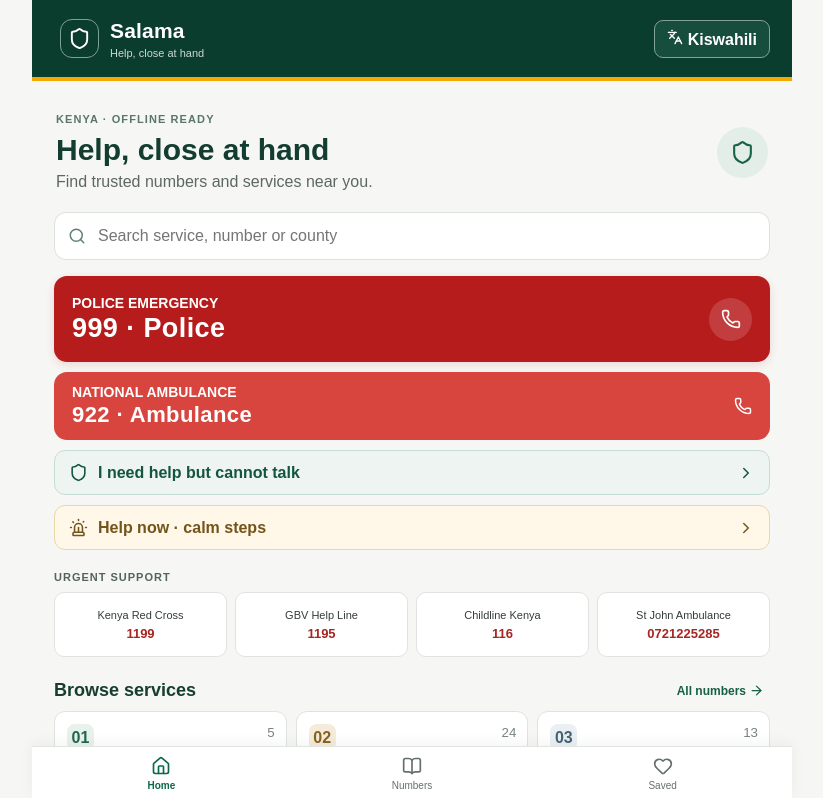
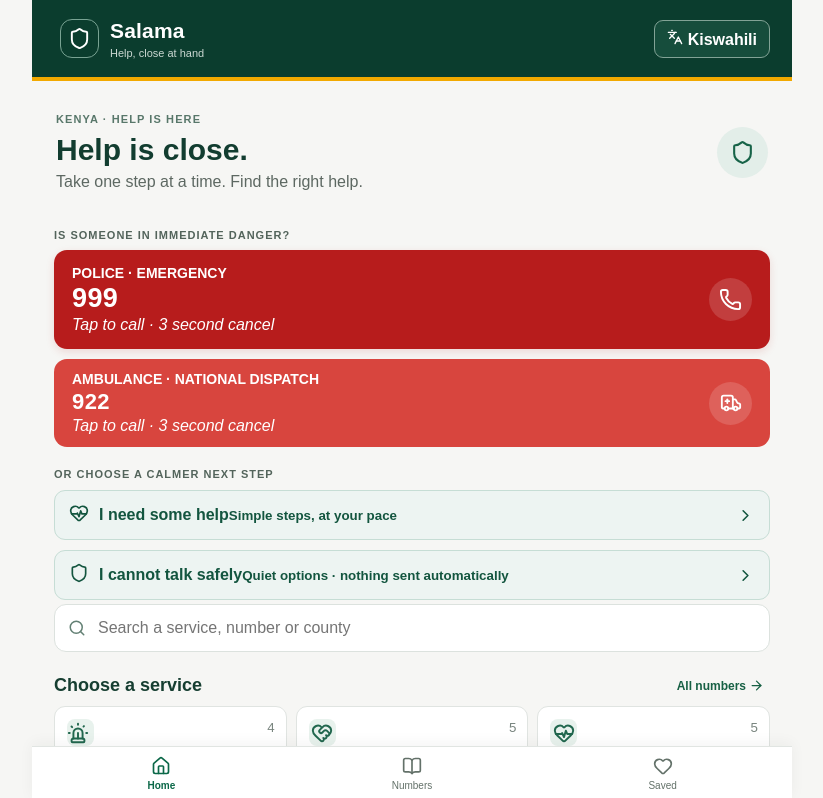
Before and after one commit to kelvinmummin-design/Salama-, a React (Vite) app: page / in a window 1280 px wide. Shown: the top 798 px of the page, without its empty margins (228-1051 px from the left). Built offline with nearby package versions, Linux system fonts and the light colour scheme.

Commit message:
Polish Salama launch and panic-friendly home

```diff
--- a/src/App.jsx
+++ b/src/App.jsx
@@ -1,11 +1,11 @@
 import React, { useEffect, useMemo, useState } from 'react';
-import { ArrowLeft, ArrowRight, BookOpen, Check, ChevronRight, Copy, Heart, Home, Languages, MapPin, Phone, Search, Shield, Siren, X } from 'lucide-react';
+import { ArrowLeft, ArrowRight, Ambulance, BookOpen, Building2, ChevronRight, Heart, HeartHandshake, HeartPulse, Home, Landmark, Languages, MapPin, Phone, Scale, Search, Shield, Siren, WalletCards, X, Zap } from 'lucide-react';
 import initialNumbers from './data/numbers.json';
 import { findCounty } from './data/countyLookup.js';
 
 const GROUPS = [
-  ['emergency','Emergency','Dharura'],['urgent-help','Urgent help','Msaada wa haraka'],['health-wellbeing','Health & wellbeing','Afya na ustawi'],
-  ['justice-rights','Justice & rights','Haki na sheria'],['citizen-services','Citizen services','Huduma za wananchi'],['education-campus','Education & campus','Elimu na vyuo'],['roads-utilities','Roads & utilities','Barabara na huduma'],['money-consumer','Money & consumer','Fedha na watumiaji']
+  ['emergency','Emergency','Dharura',Siren,'Police · ambulance','Polisi · ambulansi'],['urgent-help','Urgent help','Msaada wa haraka',HeartHandshake,'Childline · GBV · Red Cross','Childline · GBV · Msalaba Mwekundu'],['health-wellbeing','Health & wellbeing','Afya na ustawi',HeartPulse,'Health · counselling','Afya · ushauri'],
+  ['justice-rights','Justice & rights','Haki na sheria',Scale,'Rights · reporting','Haki · kuripoti'],['citizen-services','Citizen services','Huduma za wananchi',Landmark,'Huduma · immigration','Huduma · uhamiaji'],['education-campus','Education & campus','Elimu na vyuo',BookOpen,'Schools · universities','Shule · vyuo vikuu'],['roads-utilities','Roads & utilities','Barabara na huduma',Zap,'Roads · power · water','Barabara · umeme · maji'],['money-consumer','Money & consumer','Fedha na watumiaji',WalletCards,'Banks · consumer help','Benki · msaada wa wateja']
 ];
 const labels = {home:['Home','Nyumbani'],numbers:['All numbers','Namba zote'],favorites:['Saved numbers','Zilizohifadhiwa'],help:['Help now','Msaada sasa'],quiet:['Quiet help','Msaada wa siri'],privacy:['Privacy & updates','Faragha na masasisho'],group:['Numbers','Namba'],report:['Suggest a correction','Pendekeza marekebisho'],countdown:['Calling emergency services','Kupiga huduma za dharura']};
 const safeRead = (key, fallback) => { try { const value=localStorage.getItem(key); return value ? JSON.parse(value) : fallback; } catch { return fallback; } };
@@ -57,17 +57,22 @@ export default function App(){
     <header className="topbar"><button className="brand" onClick={()=>go('home')}><span className="brand-mark"><Shield size={23}/></span><span><strong>Salama</strong><small>{txt('Help, close at hand','Msaada, karibu nawe',lang)}</small></span></button><button className="language" onClick={()=>setLang(lang==='en'?'sw':'en')} aria-label="Change language"><Languages size={16}/>{lang==='en'?' Kiswahili':' English'}</button></header><div className="amber-line"/>
     <main>
       {screen==='home'&&<>
-        <section className="intro"><div><p className="eyebrow">KENYA · {txt('OFFLINE READY','HUTUMIKA BILA INTANETI',lang)}</p><h1>{txt('Help, close at hand','Msaada, karibu nawe',lang)}</h1><p>{txt('Find trusted numbers and services near you.','Pata namba na huduma unazoweza kuamini.',lang)}</p></div><span className="intro-badge"><Shield size={25}/></span></section>
-        <SearchBox placeholder={txt('Search service, number or county','Tafuta huduma, namba au kaunti',lang)}/>
+        <section className="intro"><div><p className="eyebrow"><span className="kenya-mark" aria-hidden="true"><i/><i/><i/></span> KENYA · {txt('HELP IS HERE','MSAADA UPO HAPA',lang)}</p><h1>{txt('Help is close.','Msaada uko karibu.',lang)}</h1><p>{txt('Take one step at a time. Find the right help.','Chukua hatua moja kwa wakati. Pata msaada unaofaa.',lang)}</p></div><span className="intro-badge"><Shield size={25}/></span></section>
         {query?<div className="home-results">{searchRows.slice(0,6).map(n=><div key={n.id} className="search-result"><button onClick={()=>{setGroup(n.group);setScreen('group')}}><b>{name(n)}</b><small>{n.number} · {n.county}</small></button><a href={callHref(n)} aria-label={`Call ${name(n)}`}><Phone size={17}/></a></div>)}{!searchRows.length&&<p className="empty">{txt('No verified match found. Try another word or number.','Hakuna matokeo yaliyothibitishwa. Jaribu neno au namba nyingine.',lang)}</p>}<button className="inline-action" onClick={()=>go('numbers')}>{txt('Browse all numbers','Tazama namba zote',lang)} <ArrowRight size={15}/></button></div>:<>
-          {police&&<button className="emergency police" onClick={()=>startCall(police,true)}><span><small>{txt('POLICE EMERGENCY','DHARURA YA POLISI',lang)}</small><b>{police.number} · {name(police)}</b></span><span className="call-circle"><Phone size={20}/></span></button>}
-          {ambulance&&<button className="emergency ambulance" onClick={()=>startCall(ambulance,true)}><span><small>{txt('NATIONAL AMBULANCE','AMBULANSI YA TAIFA',lang)}</small><b>{ambulance.number} · {name(ambulance)}</b></span><Phone size={18}/></button>}
-          <button className="quiet-link" onClick={()=>go('quiet')}><Shield size={19}/>{txt('I need help but cannot talk','Nahitaji msaada lakini siwezi kuongea',lang)}<ChevronRight size={18}/></button>
-          <button className="quiet-link help-entry" onClick={()=>go('help')}><Siren size={19}/>{txt('Help now · calm steps','Msaada sasa · hatua tulivu',lang)}<ChevronRight size={18}/></button>
-          <p className="section-label">{txt('URGENT SUPPORT','MSAADA WA HARAKA',lang)}</p><div className="urgent-grid">{urgent.map(n=><button key={n.id} onClick={()=>startCall(n)}><span>{name(n)}</span><strong>{n.number}</strong></button>)}</div>
-          <div className="section-heading"><h2>{txt('Browse services','Tafuta huduma',lang)}</h2><button onClick={()=>go('numbers')}>{txt('All numbers','Namba zote',lang)} <ArrowRight size={15}/></button></div>
-          <div className="category-grid">{GROUPS.filter(([k])=>!['emergency','urgent-help'].includes(k)).map(([key,en,sw],i)=>{const count=items.filter(n=>n.group===key&&n.verification_status==='verified').length;return <button key={key} onClick={()=>openGroup(key)}><span className={`category-icon c${i%3}`}>{String(i+1).padStart(2,'0')}</span><b>{txt(en,sw,lang)}</b><small>{count}</small></button>})}</div>
-          <p className="trust-note">{txt('Directory works offline. Check each source and review date. Numbers may change; if a number fails, use another trusted emergency route.','Orodha hutumika bila intaneti. Angalia chanzo na tarehe ya ukaguzi kwa kila namba. Namba zinaweza kubadilika.',lang)} <button onClick={()=>go('privacy')}>{txt('Privacy and updates','Faragha na masasisho',lang)}</button></p>
+          <section className="first-actions" aria-label={txt('Choose the help you need','Chagua msaada unaohitaji',lang)}>
+            <p className="section-label">{txt('IS SOMEONE IN IMMEDIATE DANGER?','KUNA MTU YUKO HATARINI SASA?',lang)}</p>
+            {police&&<button className="emergency police" onClick={()=>startCall(police,true)}><span><small>{txt('POLICE · EMERGENCY','POLISI · DHARURA',lang)}</small><b>{police.number}</b><em>{txt('Tap to call · 3 second cancel','Gusa kupiga · ghairi ndani ya sekunde 3',lang)}</em></span><span className="call-circle"><Phone size={23}/></span></button>}
+            {ambulance&&<button className="emergency ambulance" onClick={()=>startCall(ambulance,true)}><span><small>{txt('AMBULANCE · NATIONAL DISPATCH','AMBULANSI · KITUO CHA TAIFA',lang)}</small><b>{ambulance.number}</b><em>{txt('Tap to call · 3 second cancel','Gusa kupiga · ghairi ndani ya sekunde 3',lang)}</em></span><span className="call-circle"><Ambulance size={22}/></span></button>}
+          </section>
+          <section className="calm-paths"><p className="section-label">{txt('OR CHOOSE A CALMER NEXT STEP','AU CHAGUA HATUA TULIVU',lang)}</p>
+            <button className="quiet-link" onClick={()=>go('help')}><span className="path-icon"><HeartPulse size={20}/></span><span><b>{txt('I need some help','Nahitaji msaada',lang)}</b><small>{txt('Simple steps, at your pace','Hatua rahisi, kwa mwendo wako',lang)}</small></span><ChevronRight size={19}/></button>
+            <button className="quiet-link" onClick={()=>go('quiet')}><span className="path-icon"><Shield size={20}/></span><span><b>{txt('I cannot talk safely','Siwezi kuongea kwa usalama',lang)}</b><small>{txt('Quiet options · nothing sent automatically','Njia za kimya · hakuna kinachotumwa kiotomatiki',lang)}</small></span><ChevronRight size={19}/></button>
+          </section>
+          <SearchBox placeholder={txt('Search a service, number or county','Tafuta huduma, namba au kaunti',lang)}/>
+          <div className="section-heading"><h2>{txt('Choose a service','Chagua huduma',lang)}</h2><button onClick={()=>go('numbers')}>{txt('All numbers','Namba zote',lang)} <ArrowRight size={15}/></button></div>
+          <div className="category-grid">{GROUPS.map(([key,en,sw,Icon,examplesEn,examplesSw])=>{const count=items.filter(n=>n.group===key&&n.verification_status==='verified').length;return <button key={key} onClick={()=>openGroup(key)}><span className={`category-icon ${key}`}><Icon size={22} strokeWidth={2.1} aria-hidden="true"/></span><b>{txt(en,sw,lang)}</b><small className="category-count">{count}</small><span className="category-examples">{txt(examplesEn,examplesSw,lang)}</span></button>})}</div>
+          <div className="urgent-shortcuts"><p className="section-label">{txt('QUICK SUPPORT','MSAADA WA HARAKA',lang)}</p><div className="urgent-grid">{urgent.map(n=><button key={n.id} onClick={()=>startCall(n)}><span>{name(n)}</span><strong>{n.number}</strong></button>)}</div></div>
+          <p className="trust-note">{txt('Made for Kenya. Works offline. Numbers can change; use another listed emergency route if a line does not connect.','Imetengenezwa kwa Kenya. Hutumika bila intaneti. Namba zinaweza kubadilika; jaribu njia nyingine ya dharura ikiwa simu haipatikani.',lang)} <button onClick={()=>go('privacy')}>{txt('Privacy & updates','Faragha na masasisho',lang)}</button></p>
         </>}
       </>}
       {(screen==='numbers'||screen==='group'||screen==='favorites')&&<>
```
